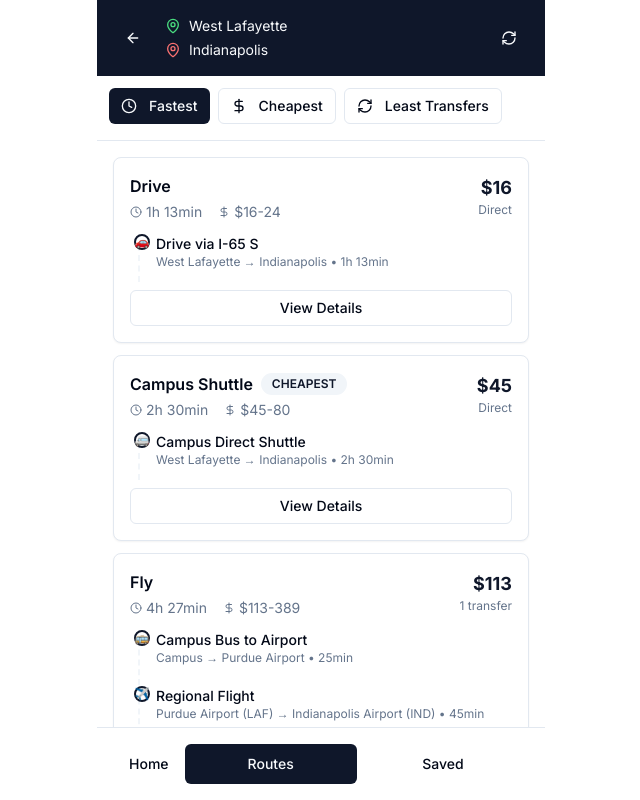
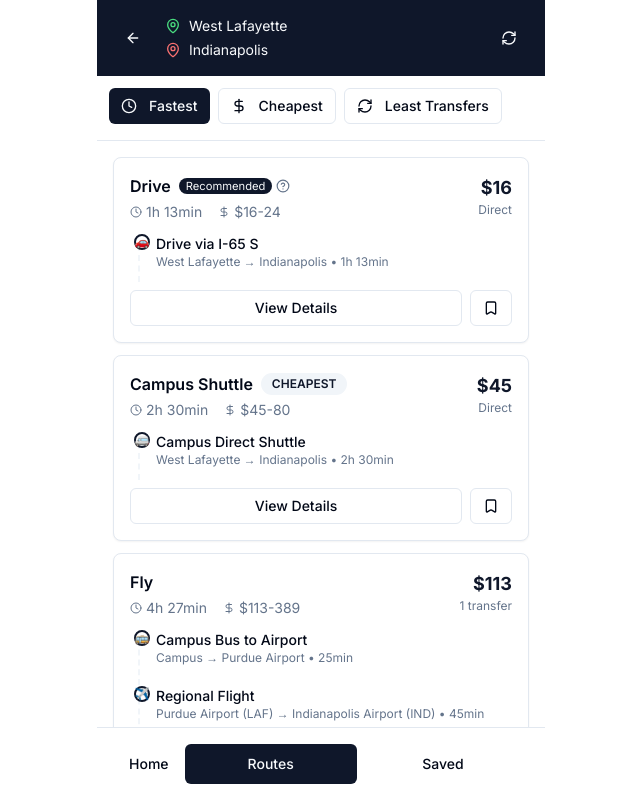
Before and after one commit to HungryCash/Voiture, a Next.js app: page /routes in a window 1280 px wide. Shown: the top 800 px of the page, without its empty margins (319-959 px from the left). Built offline with nearby package versions, Linux system fonts and the light colour scheme.

Commit message:
added use current location button, recommended label, and bookmark button

```diff
--- a/app/page.tsx
+++ b/app/page.tsx
@@ -1,7 +1,5 @@
 /**
  * Home page
- *
- * TODO: prompt a use current location button on clicking origin search bar
  */
 
 "use client";
@@ -10,17 +8,38 @@ import { useState } from "react";
 import { Button } from "@/components/ui/button";
 import { Input } from "@/components/ui/input";
 import { Card } from "@/components/ui/card";
-import { ArrowLeftRight, MapPin, User } from "lucide-react";
+import { ArrowLeftRight, MapPin, User, Navigation } from "lucide-react";
 import Link from "next/link";
 
 export default function Home() {
   const [origin, setOrigin] = useState("");
   const [destination, setDestination] = useState("");
+  const [showCurrentLocationButton, setShowCurrentLocationButton] = useState(false);
 
   const handleSwapLocations = () => {
     const temp = origin;
     setOrigin(destination);
     setDestination(temp);
+  };
+
+  const handleUseCurrentLocation = () => {
+    if (navigator.geolocation) {
+      navigator.geolocation.getCurrentPosition(
+        (position) => {
+          const { latitude, longitude } = position.coords;
+          // You can use a reverse geocoding service here to get the address
+          // For now, we'll set it as coordinates
+          setOrigin(`${latitude.toFixed(4)}, ${longitude.toFixed(4)}`);
+          setShowCurrentLocationButton(false);
+        },
+        (error) => {
+          console.error("Error getting location:", error);
+          alert("Unable to get your location. Please check your browser permissions.");
+        }
+      );
+    } else {
+      alert("Geolocation is not supported by your browser.");
+    }
   };
 
   return (
@@ -55,8 +74,27 @@ export default function Home() {
                 placeholder="Origin (e.g., West Lafayette)"
                 value={origin}
                 onChange={(e) => setOrigin(e.target.value)}
+                onFocus={() => setShowCurrentLocationButton(true)}
+                onBlur={() => {
+                  // Delay hiding to allow button click
+                  setTimeout(() => setShowCurrentLocationButton(false), 200);
+                }}
                 className="pl-10"
               />
+              {showCurrentLocationButton && (
+                <div className="mt-2">
+                  <Button
+                    type="button"
+                    variant="outline"
+                    size="sm"
+                    onClick={handleUseCurrentLocation}
+                    className="w-full"
+                  >
+                    <Navigation className="h-4 w-4 mr-2" />
+                    Use Current Location
+                  </Button>
+                </div>
+              )}
             </div>
 
             {/* Swap Button */}
@@ -84,11 +122,13 @@ export default function Home() {
             </div>
 
             {/* Search Button */}
+            <div className="pt-2">
               <Link href="/routes">
                 <Button className="w-full" size="lg">
                   Search Routes
                 </Button>
               </Link>
+            </div>
           </div>
         </Card>
 
--- a/app/routes/page.tsx
+++ b/app/routes/page.tsx
@@ -4,11 +4,11 @@
 
 "use client";
 
-import { useState } from "react";
+import { useState, useEffect, useRef } from "react";
 import { Button } from "@/components/ui/button";
 import { Card } from "@/components/ui/card";
 import { Badge } from "@/components/ui/badge";
-import { ArrowLeft, Clock, DollarSign, RefreshCw, MapPin } from "lucide-react";
+import { ArrowLeft, Clock, DollarSign, RefreshCw, MapPin, HelpCircle, Bookmark } from "lucide-react";
 import Link from "next/link";
 
 type RouteOption = {
@@ -33,6 +33,43 @@ type RouteStep = {
 
 export default function RoutesPage() {
   const [sortBy, setSortBy] = useState<"fastest" | "cheapest" | "convenient">("fastest");
+  const [showRecommendationInfo, setShowRecommendationInfo] = useState(false);
+  const [savedRoutes, setSavedRoutes] = useState<Set<string>>(new Set());
+  const infoRef = useRef<HTMLDivElement>(null);
+
+  const toggleSaveRoute = (routeId: string) => {
+    setSavedRoutes((prev) => {
+      const newSet = new Set(prev);
+      if (newSet.has(routeId)) {
+        newSet.delete(routeId);
+      } else {
+        newSet.add(routeId);
+      }
+      return newSet;
+    });
+  };
+
+  // Close tooltip when clicking outside
+  useEffect(() => {
+    const handleClickOutside = (event: MouseEvent) => {
+      if (infoRef.current && !infoRef.current.contains(event.target as Node)) {
+        setShowRecommendationInfo(false);
+      }
+    };
+
+    if (showRecommendationInfo) {
+      document.addEventListener("mousedown", handleClickOutside);
+    }
+
+    return () => {
+      document.removeEventListener("mousedown", handleClickOutside);
+    };
+  }, [showRecommendationInfo]);
+
+  // Close tooltip when sort option changes
+  useEffect(() => {
+    setShowRecommendationInfo(false);
+  }, [sortBy]);
 
   // Mock data - This will be replaced with actual API data
   const routes: RouteOption[] = [
@@ -258,14 +295,38 @@ export default function RoutesPage() {
 
       {/* Routes List */}
       <main className="flex-1 p-4 space-y-3 pb-20">
-        {sortedRoutes.map((route) => (
+        {sortedRoutes.map((route, index) => (
           <Card key={route.id} className="p-4 hover:shadow-lg transition-shadow cursor-pointer">
             {/* Route Header */}
             <div className="flex items-start justify-between mb-3">
               <div className="flex-1">
                 <div className="flex items-center gap-2 mb-1">
                   <h3 className="font-semibold">{route.type}</h3>
-                  {route.badge && (
+                  {index === 0 && (
+                    <div ref={infoRef} className="relative flex items-center gap-1">
+                      <Badge variant="default" className="text-[0.7rem] px-1.5 py-0 font-normal leading-tight">
+                        Recommended
+                      </Badge>
+                      <button
+                        onClick={(e) => {
+                          e.stopPropagation();
+                          setShowRecommendationInfo(!showRecommendationInfo);
+                        }}
+                        className="relative"
+                        type="button"
+                      >
+                        <HelpCircle className="h-3.5 w-3.5 text-muted-foreground hover:text-foreground transition-colors" />
+                        {showRecommendationInfo && (
+                          <div className="absolute left-0 top-6 z-50 w-64 p-3 bg-card border border-border rounded-md shadow-lg text-sm">
+                            <p className="text-card-foreground">
+                              This route is recommended based on a balance of <strong>cost-effectiveness</strong> and <strong>travel time</strong>, optimized for your selected sorting preference.
+                            </p>
+                          </div>
+                        )}
+                      </button>
+                    </div>
+                  )}
+                  {route.badge && index !== 0 && (
                     <Badge
                       variant={
                         route.badge === "BEST"
@@ -316,10 +377,25 @@ export default function RoutesPage() {
               ))}
             </div>
 
-            {/* View Details Button */}
-            <Button variant="outline" className="w-full mt-2" size="sm">
-              View Details
-            </Button>
+            {/* View Details Button and Bookmark */}
+            <div className="flex gap-2 mt-2">
+              <Button variant="outline" className="flex-1" size="sm">
+                View Details
+              </Button>
+              <Button
+                variant={savedRoutes.has(route.id) ? "default" : "outline"}
+                size="sm"
+                onClick={(e) => {
+                  e.stopPropagation();
+                  toggleSaveRoute(route.id);
+                }}
+                className="px-3"
+              >
+                <Bookmark
+                  className={`h-4 w-4 ${savedRoutes.has(route.id) ? "fill-current" : ""}`}
+                />
+              </Button>
+            </div>
           </Card>
         ))}
       </main>
```
Lines whose indentation alone changed are shown as unchanged.
